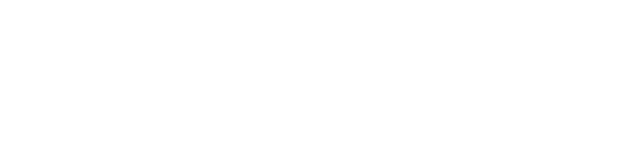
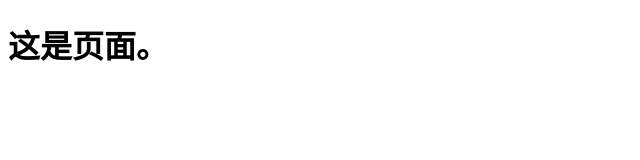
Before and after one commit to java-spring-cloud/haxi, a plain HTML site: page index.html in a window 1280 px wide. Shown: the whole page, without its empty margins (0-640 px from the left). Drawn offline with Linux system fonts and the light colour scheme.

Commit message:
Update index.html

```diff
--- a/index.html
+++ b/index.html
@@ -7,6 +7,7 @@
   <title>Document</title>
 </head>
 <body>
+  <h1>这是页面。</h1>
   <noscript>
     <h1>取消JavaScript显示此文字</h1>
   </noscript>
```
